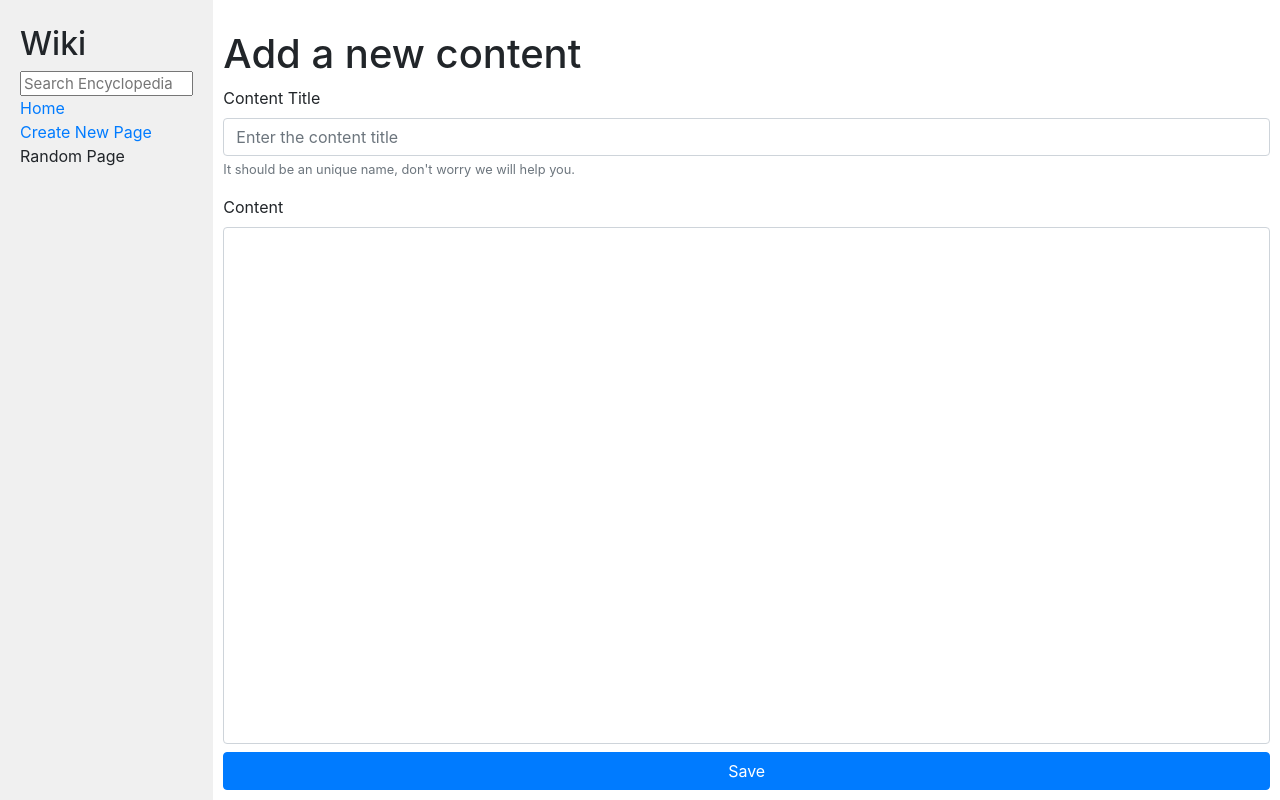
After one commit to samuelsilvadev/CS50-wiki, a Django app: page /new in a window 1280 px wide. The commit adds this page. Run offline with Django 3.2, Linux system fonts and the light colour scheme; some libraries are stand-ins or nearby versions.

Commit message:
feat: add ability to save an article

```diff
--- /dev/null
+++ b/encyclopedia/static/encyclopedia/script.js
@@ -0,0 +1,11 @@
+window.addEventListener('load', () => {
+    const $dismissButtons = document.querySelectorAll('[data-dismiss="alert"');
+
+    [...$dismissButtons].forEach(button => {
+        button.addEventListener('click', () => {
+            const $alert = button.closest('[role="alert"]')
+
+            $alert.classList.add('hide')
+        })
+    })
+})
--- a/encyclopedia/static/encyclopedia/styles.css
+++ b/encyclopedia/static/encyclopedia/styles.css
@@ -12,11 +12,6 @@ h1 {
     padding-top: 20px;
 }
 
-textarea {
-    height: 90vh;
-    width: 80%;
-}
-
 .main {
     padding: 10px;
 }
@@ -29,10 +24,22 @@ textarea {
 
 .sidebar {
     background-color: #f0f0f0;
-    height: 100vh;
     padding: 20px;
 }
 
 .sidebar h2 {
     margin-top: 5px;
 }
+
+.main,
+.sidebar {
+    height: 100vh;
+}
+
+textarea.form-control  {
+    resize: none;
+}
+
+.hide {
+    display: none !important;
+}
--- a/encyclopedia/templates/encyclopedia/layout.html
+++ b/encyclopedia/templates/encyclopedia/layout.html
@@ -7,6 +7,7 @@
         <title>{% block title %}{% endblock %}</title>
         <link rel="stylesheet" href="https://stackpath.bootstrapcdn.com/bootstrap/4.4.1/css/bootstrap.min.css" integrity="sha384-Vkoo8x4CGsO3+Hhxv8T/Q5PaXtkKtu6ug5TOeNV6gBiFeWPGFN9MuhOf23Q9Ifjh" crossorigin="anonymous">
         <link href="{% static 'encyclopedia/styles.css' %}" rel="stylesheet">
+        <script src="{% static 'encyclopedia/script.js' %}"></script>
     </head>
     <body>
         <div class="container-fluid">
--- /dev/null
+++ b/encyclopedia/templates/encyclopedia/new.html
@@ -0,0 +1,36 @@
+{% extends "encyclopedia/layout.html" %}
+
+{% block title %}
+    Encyclopedia
+{% endblock %}
+
+{% block body %}
+<div class="h-100 d-flex flex-column">
+    <h1>Add a new content</h1>
+
+    {% if error %}
+        <div class="alert alert-danger alert-dismissible" role="alert">
+            <p class="mb-0">{{error}}</p>
+            <button type="button" class="close" data-dismiss="alert" aria-label="Close">
+                <span aria-hidden="true">&times;</span>
+            </button>
+        </div>
+    {% endif %}
+
+    <form action="{% url 'new' %}" method="POST" class="d-flex flex-column flex-grow-1">
+        {% csrf_token %}
+
+        <div class="form-group">
+            <label for="title">Content Title</label>
+            <input type="text" class="form-control" id="title" aria-describedby="titleHelp" placeholder="Enter the content title" name="title" required>
+            <small id="titleHelp" class="form-text text-muted">It should be an unique name, don't worry we will help you.</small>
+        </div>
+        <div class="form-group d-flex flex-column flex-grow-1 mb-2">
+            <label for="content">Content</label>
+            <textarea class="form-control flex-grow-1" id="content" name="content" required></textarea>
+        </div>
+        <button class="btn btn-primary">Save</button>
+    </form>
+</div>
+
+{% endblock %}
--- a/encyclopedia/urls.py
+++ b/encyclopedia/urls.py
@@ -6,4 +6,5 @@ urlpatterns = [
     path("", views.index, name="index"),
     path("search", views.search_by_title, name="search_by_title"),
     path("wiki/<str:title>", views.get_by_title, name="get_by_title"),
+    path("new", views.new, name="new"),
 ]
--- a/encyclopedia/views.py
+++ b/encyclopedia/views.py
@@ -48,3 +48,52 @@ def search_by_title(request):
     return render(request, "encyclopedia/index.html", {
         "entries": filtered_entries
     })
+
+
+def _does_title_already_exists(title):
+    return util.get_entry(title) is not None
+
+
+def _create_entry(request):
+    title = request.POST['title']
+    content = request.POST['content']
+
+    if (_does_title_already_exists(title)):
+        return (False, "Title already exists.")
+
+    has_title = title != "" and title is not None
+    has_content = content != "" and content is not None
+
+    if not has_title:
+        return (False, "Title is mandatory")
+
+    if not has_content:
+        return (False, "Content is mandatory")
+
+    try:
+        util.save_entry(title, content)
+
+        return (True, "")
+    except:
+        return (False, "Something went wrong with the saving process.")
+
+
+def new(request):
+    try:
+        if request.method == 'POST':
+            was_successful, failed_reason = _create_entry(request)
+
+            if was_successful:
+                title = request.POST['title']
+
+                return redirect('get_by_title', title)
+            else:
+                return render(request, "encyclopedia/new.html", {
+                    "error": failed_reason or "Failed to save, please try again."
+                })
+        else:
+            return render(request, "encyclopedia/new.html")
+    except:
+        return render(request, "encyclopedia/new.html", {
+            "error": "Failed to save, please try again."
+        })
```
